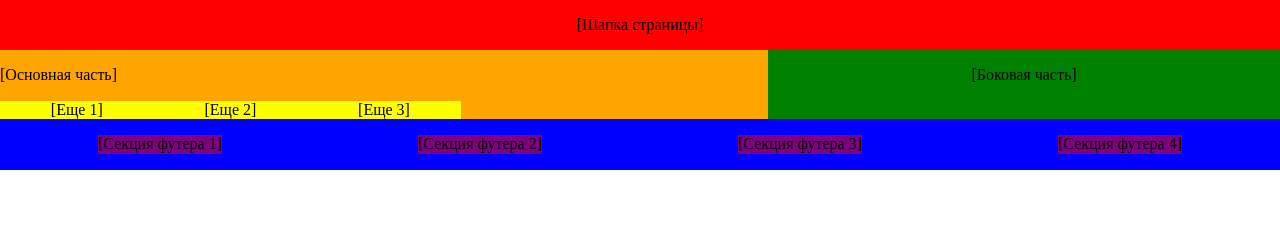
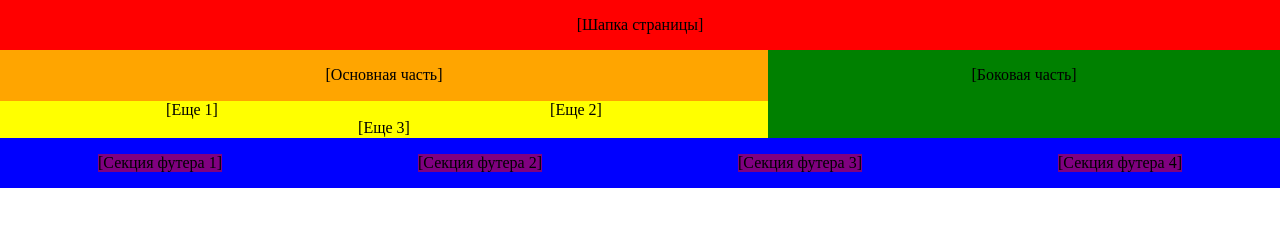
Before and after one commit to Hellunar/week5hw1, a plain HTML site: page index.html in a window 1280 px wide. Drawn offline with nearby package versions, Linux system fonts and the light colour scheme.

Commit message:
add major changes

```diff
--- a/index.html
+++ b/index.html
@@ -19,6 +19,8 @@
             <div class="yellow">
                 <div class="yellowish">[Еще 1]</div>
                 <div class="more_yellow">[Еще 2]</div>
+            </div>
+            <div class="notyellow">
                 <div class="the_most_yellow">[Еще 3]</div>
             </div>
         </div>
--- a/styles/style.css
+++ b/styles/style.css
@@ -11,7 +11,6 @@
 }
 .orangish {
   display: flex;
-  flex-direction: row;
   flex-wrap: wrap;
   justify-content: center;
   background-color: orange;
@@ -20,18 +19,19 @@
 }
 .yellow {
   display: flex;
-  flex-direction: row;
   justify-content: space-around;
   align-content: space-around;
   flex-flow: wrap;
   background-color: yellow;
-  width: 60%;
+  width: 100%;
 }
-.yellowish {
+.notyellow {
   display: flex;
-}
-.more_yellow {
-  display: flex;
+  flex-wrap: wrap;
+  flex-direction: row;
+  justify-content: center;
+  background-color: yellow;
+  width: 100%;
 }
 .the_most_yellow {
   display: flex;
@@ -55,5 +55,6 @@
   background-color: purple;
 }
 .black {
-  display: inline;
+  display: flex;
+  justify-content: center;
 }
```
